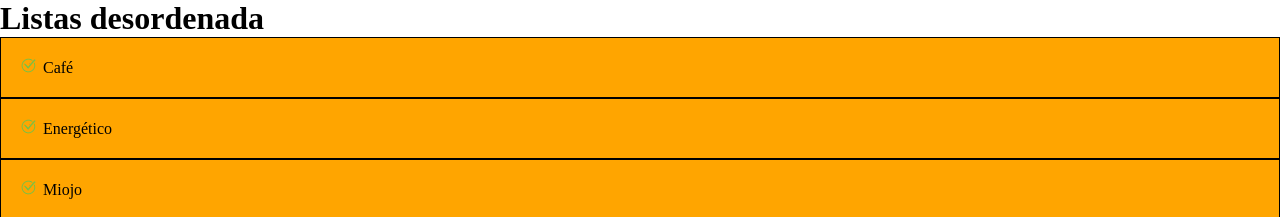
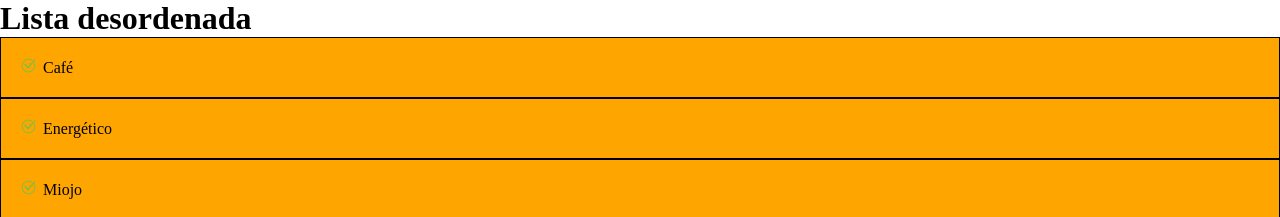
Before and after one commit to mpatrick7/07-estilizando-listas, a plain HTML site: page index.html in a window 1280 px wide. Shown: the top 217 px of the page. Drawn offline with Linux system fonts and the light colour scheme.

Commit message:
Update  index.html

```diff
--- a/index.html
+++ b/index.html
@@ -9,7 +9,7 @@
     <link rel="stylesheet" href="style.css">
 </head>
 <body>
-    <h1>Listas desordenada</h1>
+    <h1>Lista desordenada</h1>
     <ul>
         <li>Café</li>
         <li>Energético</li>
```
